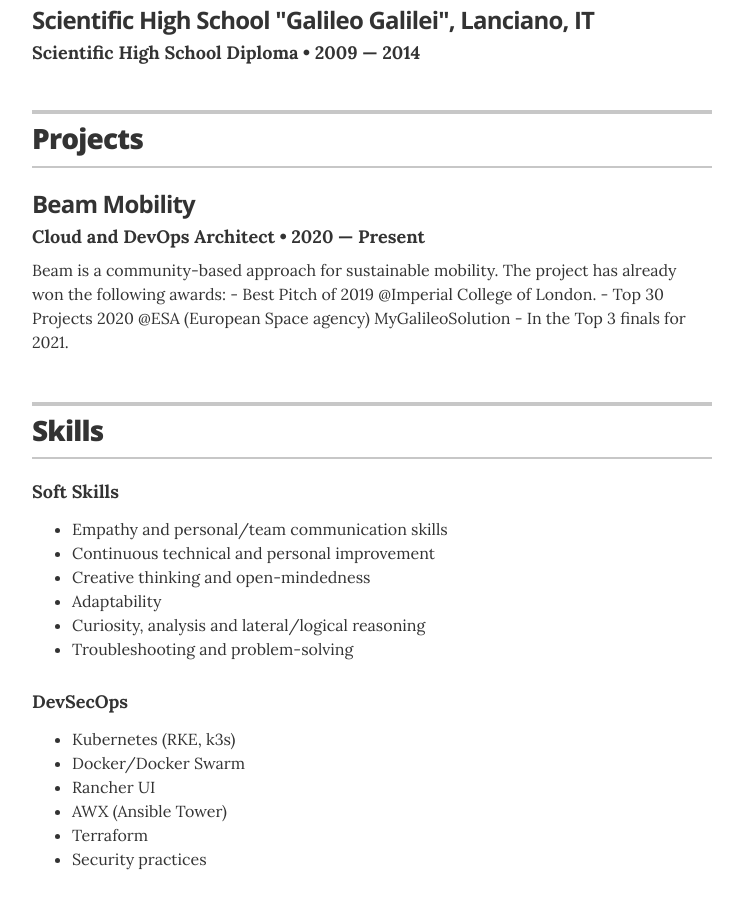
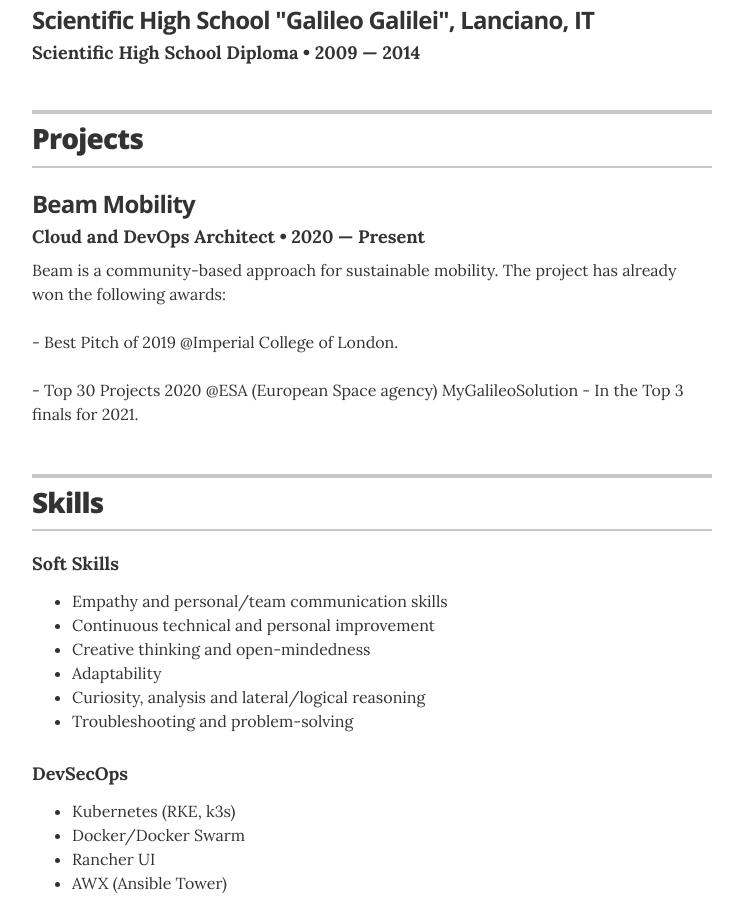
Before and after one commit to jglovier/resume-template, a Jekyll site: the page built from index.html, in a window 1280 px wide and 900 px high, scrolled down 1697 px. Shown: the whole window, without its empty margins (268-1011 px from the left). Built offline with Jekyll 4.4.1, drawn with Linux system fonts in a browser that asks for light colours; a script that is not in the unit is left out.

Commit message:
Updated formatting

```diff
--- a/_data/projects.yml
+++ b/_data/projects.yml
@@ -3,6 +3,6 @@
 - project: Beam Mobility
   role: Cloud and DevOps Architect
   duration: 2020 &mdash; Present
-  description: "Beam is a community-based approach for sustainable mobility. The project has already won the following awards:
-- Best Pitch of 2019 @Imperial College of London.
+  description: "Beam is a community-based approach for sustainable mobility. The project has already won the following awards:<br><br>
+- Best Pitch of 2019 @Imperial College of London.<br><br>
 - Top 30 Projects 2020 @ESA (European Space agency) MyGalileoSolution - In the Top 3 finals for 2021."
```
